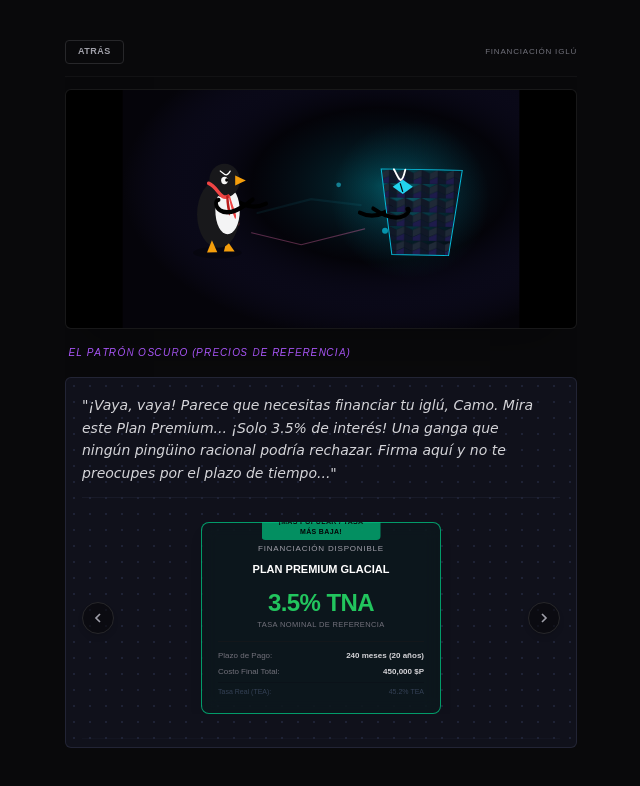
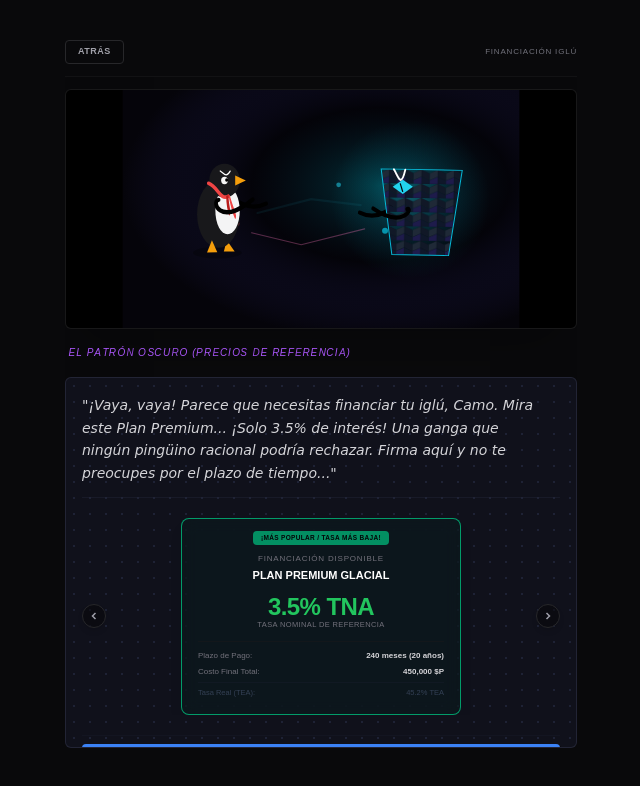
Before and after one commit to RealPingu/proyecto-memoria, a Next.js app: page /game/playground/scene/scene_20v2 in a window 1280 px wide. Shown: the top 786 px of the page, without its empty margins (319-959 px from the left). Built offline with nearby package versions, Linux system fonts and the light colour scheme.

Commit message:
fix: refactorizar carrusel en playground de Precios de Referencia (scene_20v2) para mejorar espacio y evitar solapamiento de textos

```diff
--- a/app/game/playground/scene/scene_20v2/page.tsx
+++ b/app/game/playground/scene/scene_20v2/page.tsx
@@ -157,20 +157,20 @@ export default function Scene20v2PlaygroundPage() {
             </div>
 
             {/* SECCIÓN 2: Carrusel Rotable */}
-            <div className="flex-1 flex items-center justify-between gap-2 py-2">
+            <div className="flex-1 flex items-center justify-between gap-1 py-1">
 
               {/* Flecha Izquierda */}
               <button
                 onClick={handlePrev}
-                className="w-8 h-8 rounded-full border border-zinc-800 hover:border-zinc-500 bg-zinc-950/60 hover:bg-zinc-900 text-zinc-400 hover:text-white flex items-center justify-center shrink-0 active:scale-90 transition-all cursor-pointer shadow-md"
+                className="w-6 h-6 rounded-full border border-zinc-800 hover:border-zinc-500 bg-zinc-950/60 hover:bg-zinc-900 text-zinc-400 hover:text-white flex items-center justify-center shrink-0 active:scale-90 transition-all cursor-pointer shadow-md"
               >
-                <svg width="16" height="16" viewBox="0 0 24 24" fill="none" stroke="currentColor" strokeWidth="2.5">
+                <svg width="12" height="12" viewBox="0 0 24 24" fill="none" stroke="currentColor" strokeWidth="3">
                   <path d="M15 18l-6-6 6-6" />
                 </svg>
               </button>
 
               {/* Contenedor de la Tarjeta Activa */}
-              <div className="flex-1 min-h-[170px] flex items-center justify-center relative overflow-hidden px-1">
+              <div className="flex-1 min-h-[190px] flex items-center justify-center relative overflow-hidden px-1">
                 <AnimatePresence mode="wait" custom={direction}>
                   <motion.div
                     key={activeIndex}
@@ -179,23 +179,25 @@ export default function Scene20v2PlaygroundPage() {
                     initial="enter"
                     animate="center"
                     exit="exit"
-                    transition={{ duration: 0.25 }}
-                    className={`w-full max-w-[240px] rounded-lg border p-4 flex flex-col justify-between ${plans[activeIndex].borderColor} ${plans[activeIndex].bgColor} shadow-lg backdrop-blur-sm relative`}
+                    transition={{ duration: 0.22 }}
+                    className={`w-full max-w-[280px] rounded-lg border p-4 flex flex-col gap-2 ${plans[activeIndex].borderColor} ${plans[activeIndex].bgColor} shadow-lg backdrop-blur-sm relative`}
                   >
-                    {/* Badge */}
+                    {/* Badge (Inline) */}
                     {plans[activeIndex].badge && (
-                      <span className={`absolute -top-2 left-1/2 -translate-x-1/2 px-2 py-0.5 text-[7px] font-black rounded uppercase tracking-wider text-center block ${
+                      <div className="flex justify-center -mt-1">
+                        <span className={`px-2 py-0.5 text-[6.5px] font-black rounded uppercase tracking-wider text-center block ${
                           plans[activeIndex].badgeType === 'recommend'
                             ? 'bg-emerald-500 text-black animate-pulse'
                             : 'bg-zinc-800 text-zinc-400'
                         }`}>
                           {plans[activeIndex].badge}
                         </span>
+                      </div>
                     )}
 
                     {/* Contenido de la Tarjeta */}
-                    <div className="space-y-1.5 text-center mt-1">
-                      <h4 className="text-zinc-400 text-[8px] font-mono uppercase tracking-widest">
+                    <div className="space-y-0.5 text-center">
+                      <h4 className="text-zinc-500 text-[8px] font-mono uppercase tracking-widest">
                         Financiación Disponible
                       </h4>
                       <h3 className="text-white text-[11px] font-black uppercase">
@@ -204,14 +206,14 @@ export default function Scene20v2PlaygroundPage() {
                     </div>
 
                     {/* Tasa Destacada */}
-                    <div className="my-2.5 text-center">
+                    <div className="text-center py-1">
                       <span
                         style={{ color: plans[activeIndex].themeColor }}
-                        className="text-2xl font-black tracking-tight block"
+                        className="text-2xl font-black tracking-tight block leading-none"
                       >
                         {plans[activeIndex].highlightRate}
                       </span>
-                      <span className="text-[7.5px] text-zinc-500 block uppercase tracking-wider">
+                      <span className="text-[7.5px] text-zinc-500 block uppercase tracking-wider mt-0.5 leading-none">
                         {plans[activeIndex].highlightLabel}
                       </span>
                     </div>
@@ -226,7 +228,7 @@ export default function Scene20v2PlaygroundPage() {
                         <span className="text-zinc-500">Costo Final Total:</span>
                         <span className="font-bold text-zinc-300">{plans[activeIndex].totalCost}</span>
                       </div>
-                      <div className="flex justify-between text-[7px] text-[#334155] border-t border-zinc-950/20 pt-1 font-mono">
+                      <div className="flex justify-between text-[7.5px] text-[#334155] border-t border-[#272a3d]/20 pt-1 font-mono">
                         <span>Tasa Real (TEA):</span>
                         <span>{plans[activeIndex].realRate}</span>
                       </div>
@@ -238,9 +240,9 @@ export default function Scene20v2PlaygroundPage() {
               {/* Flecha Derecha */}
               <button
                 onClick={handleNext}
-                className="w-8 h-8 rounded-full border border-zinc-800 hover:border-zinc-500 bg-zinc-950/60 hover:bg-zinc-900 text-zinc-400 hover:text-white flex items-center justify-center shrink-0 active:scale-90 transition-all cursor-pointer shadow-md"
+                className="w-6 h-6 rounded-full border border-zinc-800 hover:border-zinc-500 bg-zinc-950/60 hover:bg-zinc-900 text-zinc-400 hover:text-white flex items-center justify-center shrink-0 active:scale-90 transition-all cursor-pointer shadow-md"
               >
-                <svg width="16" height="16" viewBox="0 0 24 24" fill="none" stroke="currentColor" strokeWidth="2.5">
+                <svg width="12" height="12" viewBox="0 0 24 24" fill="none" stroke="currentColor" strokeWidth="3">
                   <path d="M9 18l6-6-6-6" />
                 </svg>
               </button>
```
Lines whose indentation alone changed are shown as unchanged.
